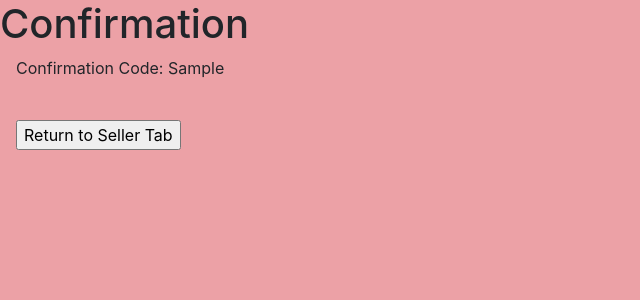
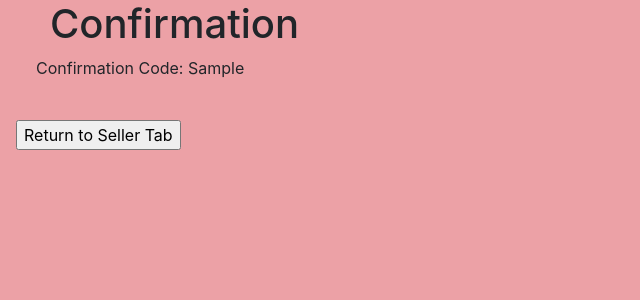
Before and after one commit to Arceus1ooo/Exchange4Students, a Flask app: template templates/confirmation.html in a window 1280 px wide. Shown: the part 66-366 px from the top of the page, without its empty margins (0-640 px from the left). Run offline with Flask 2, Linux system fonts and the light colour scheme; the template is opened without the code that fills it: most values are stand-ins (such as "Sample title", 1, 10 or a date in 2020); some libraries are stand-ins or nearby versions.

Commit message:
Confirmation Margin

```diff
--- a/templates/confirmation.html
+++ b/templates/confirmation.html
@@ -5,9 +5,9 @@
 {%endblock%}
 
 {%block body%}
-<h1>Confirmation</h1>
+<h1 class = "indent">Confirmation</h1>
 
-<p>&emsp;Confirmation Code: {{str_res}}</p>
+<p class = "list-margin">&emsp;Confirmation Code: {{str_res}}</p>
 <br>
 &emsp;<a href="/sell"><input type="button" value="Return to Seller Tab"></a>
 {% endblock %}
```
